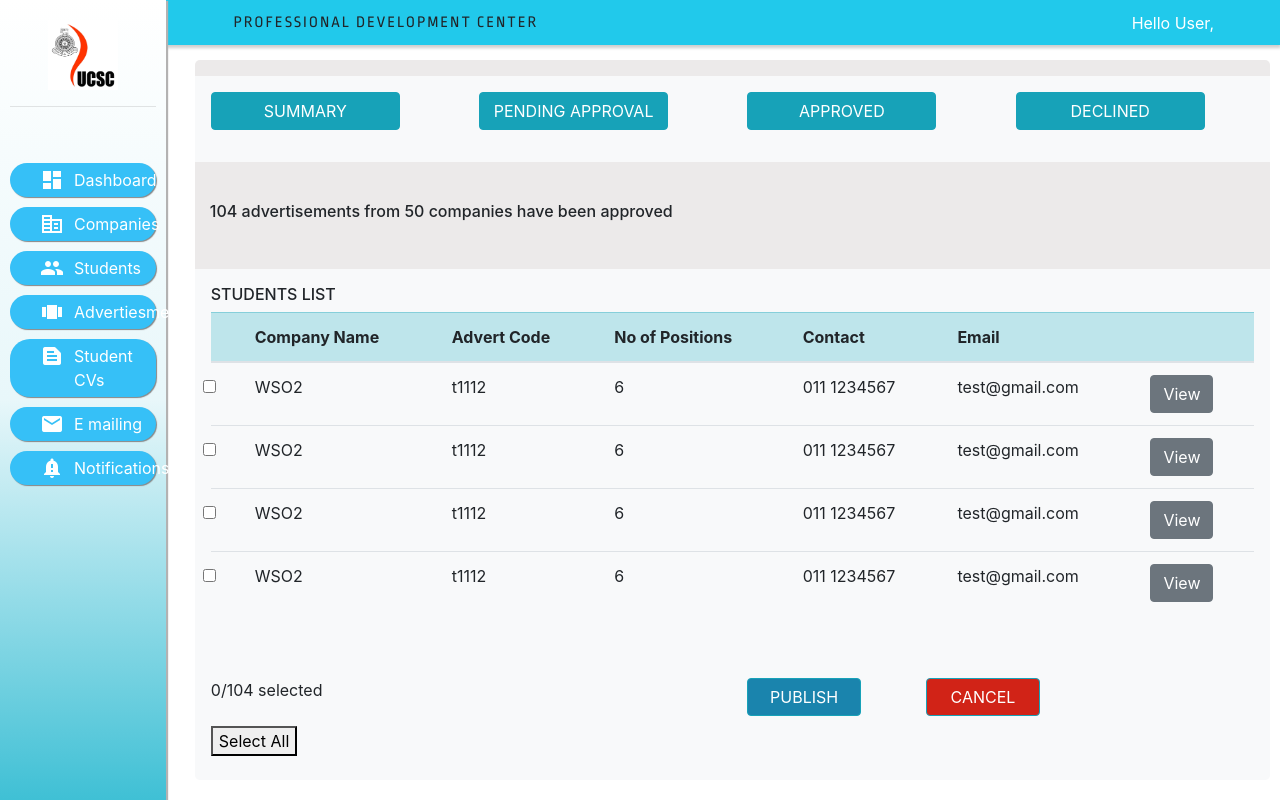
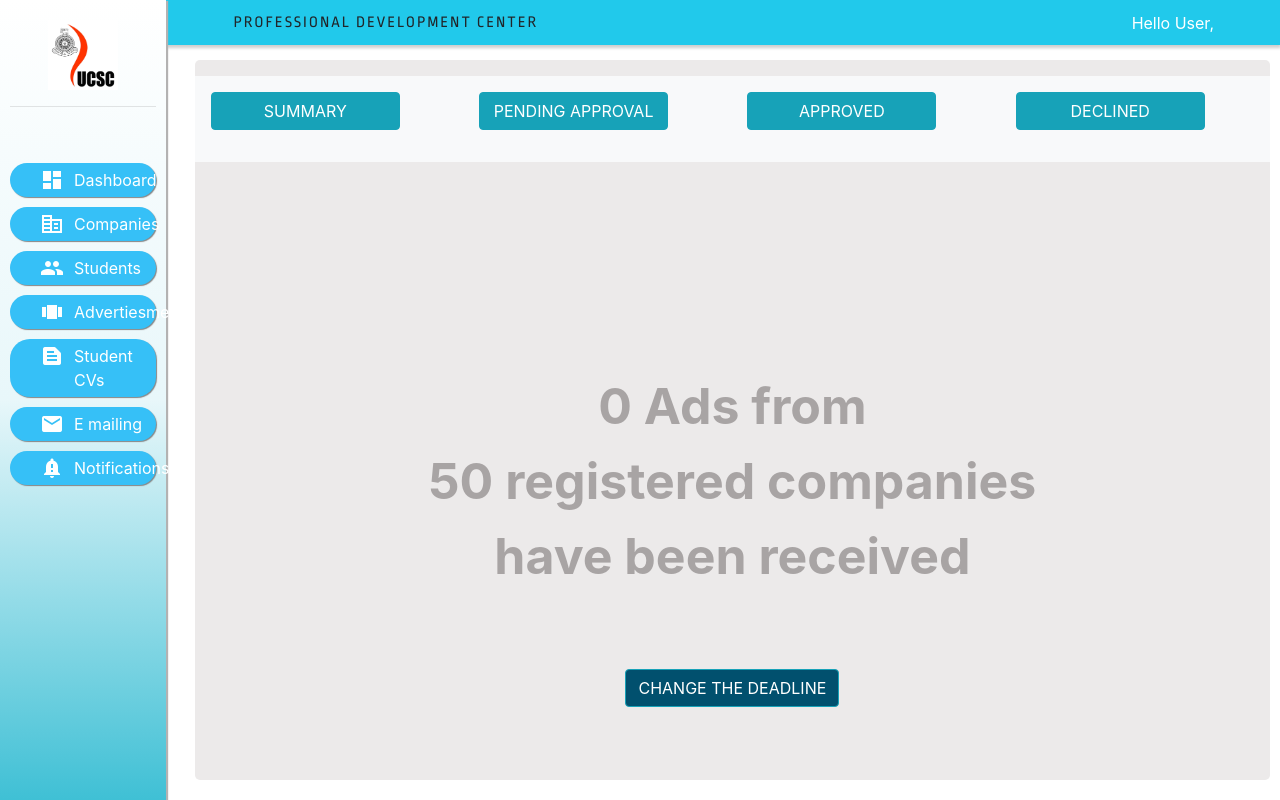
Before and after one commit to shelomi123/dashboard-portal, a React (Create React App) app: page /adverts in a window 1280 px wide. Built offline with nearby package versions, Linux system fonts and the light colour scheme.

Commit message:
summary page added

```diff
--- a/src/content/advertisement/approved.js
+++ b/src/content/advertisement/approved.js
@@ -92,13 +92,13 @@ function Adverts(){
                     <div class="form-group row">
 
                         <div class="col-md-2">
-                            <h8>0/104 selected</h8><br></br><br></br>
+                            <h8>0/104 selected</h8><br></br>
                             <button type="button" >Select All</button>
                         </div>
 
-                        <div class="col-md-2">
+                        <div class="col-md-3">
                         </div>
-                        <div class="col-md-2">
+                        <div class="col-md-3">
                         </div>
 
                         <div class="col-md-2">
--- /dev/null
+++ b/src/content/advertisement/summary.js
@@ -0,0 +1,40 @@
+import React from 'react';
+import './ad.css';
+import 'bootstrap/dist/css/bootstrap.css';
+
+
+function Adverts(){
+    return (
+        <div className="admin-content">
+
+
+            <div class="container p-3 my-3 bg-light">
+                    <div class="form-group row">
+                        <div class="col-md-3">
+                            <button type="button" class="btn btn-info custom ">SUMMARY</button>
+                        </div>
+                        <div class="col-md-3">
+                            <button type="button" class="btn btn-info custom">PENDING APPROVAL</button>
+                        </div>
+                        <div class="col-md-3">
+                            <button type="button" class="btn btn-info custom">APPROVED</button>
+                        </div>
+                        <div class="col-md-3">
+                            <button type="button" class="btn btn-info custom">DECLINED</button>
+                        </div>
+                    </div>
+            </div>
+
+            <div className="adverts" >
+               <center>0 Ads from</center>
+               <center>50 registered companies </center>
+               <center>have been received</center>
+               <br></br>
+               <button type="button" class="btn btn-info" style={{ background: '#01506e' }}>CHANGE THE DEADLINE</button>
+
+           </div>
+    </div>
+    )
+}
+
+export default Adverts;
--- a/src/views/adverts.js
+++ b/src/views/adverts.js
@@ -1,7 +1,7 @@
 import React from 'react';
 import Navbar from '../components/navbar'
 import SideBar from '../components/sidebar'
-import Content from '../content/advertisement/approved';
+import Content from '../content/advertisement/summary';
 
 
 function Adverts(){
```
